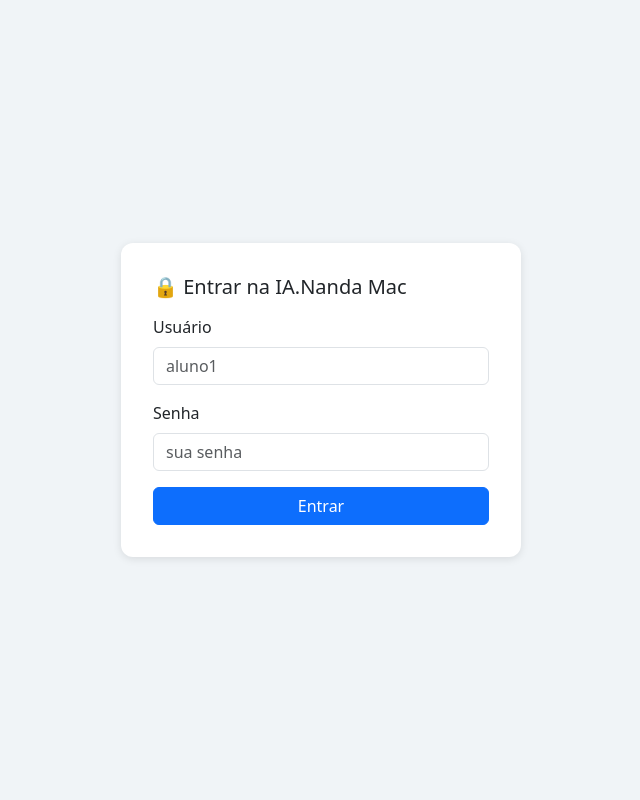
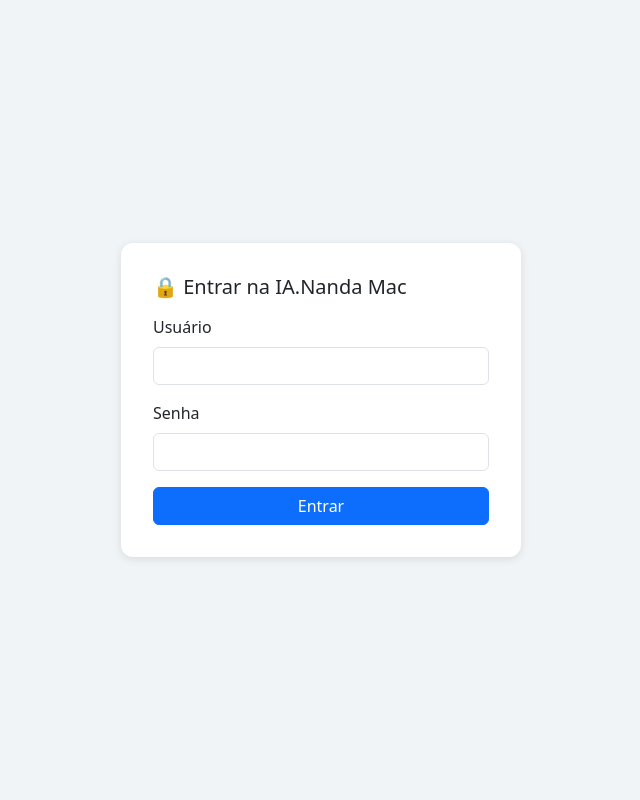
Before and after one commit to MacDowell354/assistente-alunos, a FastAPI app: page /login in a window 1280 px wide. Shown: the whole page, without its empty margins (319-959 px from the left). Run offline with FastAPI, Linux system fonts and the light colour scheme.

Commit message:
Update login.html

```diff
--- a/templates/login.html
+++ b/templates/login.html
@@ -2,32 +2,31 @@
 <html lang="pt-BR">
 <head>
   <meta charset="UTF-8" />
+  <meta name="viewport" content="width=device-width,initial-scale=1"/>
   <title>Entrar na IA.Nanda Mac</title>
-  <link href="https://cdn.jsdelivr.net/npm/bootstrap@5.3.0/dist/css/bootstrap.min.css" rel="stylesheet">
+  <link href="https://cdn.jsdelivr.net/npm/bootstrap@5.3.0/dist/css/bootstrap.min.css" rel="stylesheet"/>
   <style>
-    body { min-height:100vh; display:flex; align-items:center; justify-content:center; background:#f0f4f7; }
-    .login-card { width:100%; max-width:400px; padding:2rem; border-radius:.75rem; box-shadow:0 2px 8px rgba(0,0,0,0.1); background:#fff; }
+    body { background-color: #f0f4f7; display:flex; align-items:center; justify-content:center; height:100vh; margin:0; }
+    .login-card { width:100%; max-width:400px; padding:2rem; background:#fff; box-shadow:0 2px 8px rgba(0,0,0,0.1); border-radius:.75rem; }
   </style>
 </head>
 <body>
   <div class="login-card">
     <h1 class="h5 mb-3">🔒 Entrar na IA.Nanda Mac</h1>
-
     {% if login_msg %}
       <div class="alert alert-warning">{{ login_msg }}</div>
     {% endif %}
     {% if error %}
       <div class="alert alert-danger">{{ error }}</div>
     {% endif %}
-
     <form action="/login" method="post">
       <div class="mb-3">
         <label class="form-label">Usuário</label>
-        <input type="text" name="username" class="form-control" placeholder="aluno1" required>
+        <input type="text" name="username" class="form-control" required/>
       </div>
       <div class="mb-3">
         <label class="form-label">Senha</label>
-        <input type="password" name="password" class="form-control" placeholder="sua senha" required>
+        <input type="password" name="password" class="form-control" required/>
       </div>
       <button class="btn btn-primary w-100">Entrar</button>
     </form>
```
